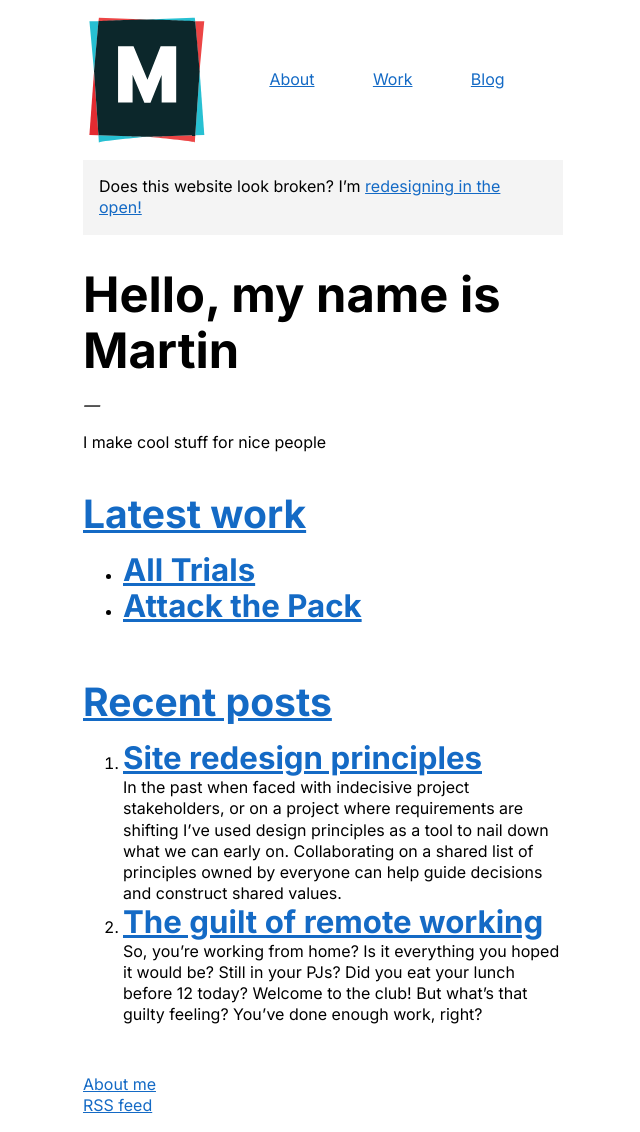
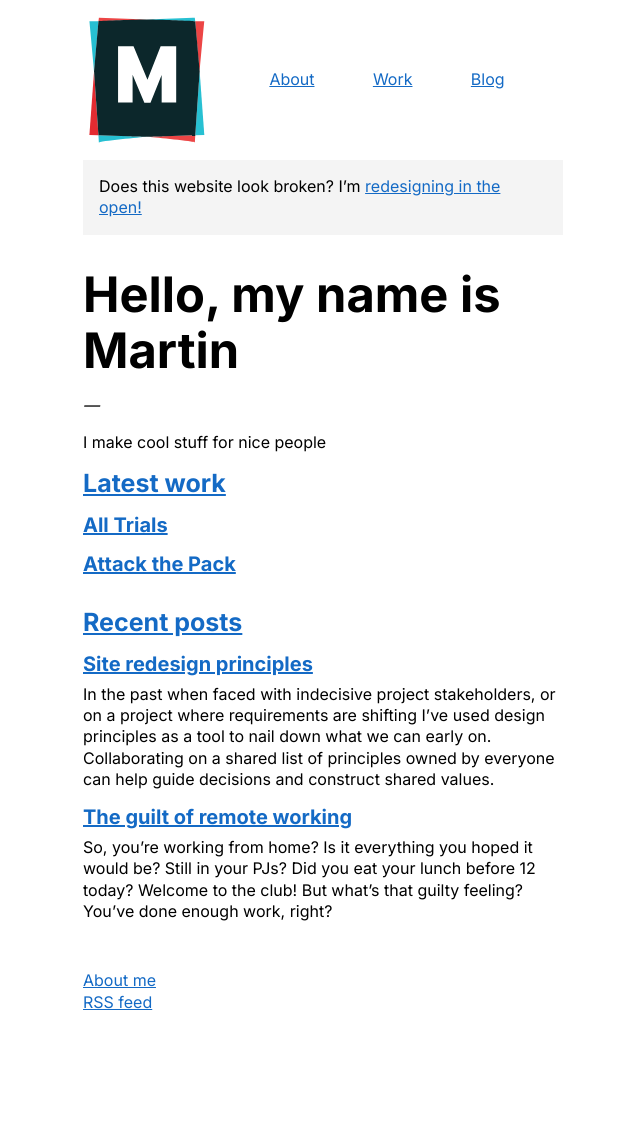
Before and after one commit to wrightmartin/mynameismartin, a Jekyll site: the page built from index.html, in a window 1280 px wide. Shown: the whole page, without its empty margins (317-957 px from the left). Built offline with Jekyll 4.4.1, drawn with Linux system fonts in a browser that asks for light colours; after the commit the page ends 1029 px from its top, so only the background shows below that.

Commit message:
Tidy up home page

```diff
--- /dev/null
+++ b/_sass/_home.scss
@@ -0,0 +1,19 @@
+.home__work { }
+
+.home__work-list {}
+
+.home__blog {
+
+}
+
+.home__work__list,
+.home__blog__list {
+  li {
+    margin-bottom: 1rem;
+  }
+  h3 {
+    margin-top: 1rem;
+    margin-bottom: 0.5rem;
+  }
+
+}
--- a/_sass/global.scss
+++ b/_sass/global.scss
@@ -25,17 +25,18 @@
   line-height: 1.15;
 }
 
-h1 {
+h1,
+.primary-heading {
   font-size: 3.052rem;
 }
 
-h2 {font-size: 2.441rem;}
+h2, .secondary-heading {font-size: 2.441rem;}
 
-h3 {font-size: 1.953rem;}
+h3, .tertiary-heading {font-size: 1.953rem;}
 
-h4 {font-size: 1.563rem;}
+h4, .quaternary-heading {font-size: 1.563rem;}
 
-h5 {font-size: 1.25rem;}
+h5, .quinternary-heading {font-size: 1.25rem;}
 
 
 a {
@@ -99,4 +100,5 @@
 }
 
 @import 'header';
+@import 'home';
 @import 'work';
--- a/index.html
+++ b/index.html
@@ -6,22 +6,25 @@
       <i>—</i>
       <p>I make cool stuff for nice people</p>
 
-
-  <h2><a href="work/">Latest work</a></h2>
-    <ul >
-      {% for work in site.work limit:2 %}
+<div class="home__work">
+  <h2 class="quaternary-heading"><a href="work/">Latest work</a></h2>
+  <ul class="home__work__list">
+    {% for work in site.work limit:2 %}
     <li>
-      <h3><a href="{{ work.permalink }}" title="Permalink to {{ work.title }}" rel="bookmark">{{ work.title }}</a></h3>
+      <h3 class="quinternary-heading"><a href="{{ work.permalink }}" title="Permalink to {{ work.title }}" rel="bookmark">{{ work.title }}</a></h3>
       <p>{{ work.excerpt }}</p>
     </li>
     {% endfor %}
-    </ul>
-    <h2><a href="blog/">Recent posts</a></h2>
-    <ol>
+  </ul>
+</div>
+<div class="home__blog">
+  <h2 class="quaternary-heading"><a href="blog/">Recent posts</a></h2>
+  <ol class="home__blog__list">
     {% for post in site.posts limit:2 %}
     <li>
-      <h3><a href="{{ post.permalink }}" title="Permalink to {{ post.title }}" rel="bookmark">{{ post.title }}</a></h3>
+      <h3 class="quinternary-heading"><a href="{{ post.permalink }}" title="Permalink to {{ post.title }}" rel="bookmark">{{ post.title }}</a></h3>
       <p>{{ post.excerpt }}</p>
     </li>
     {% endfor %}
-    </ol>
+  </ol>
+</div>
```
